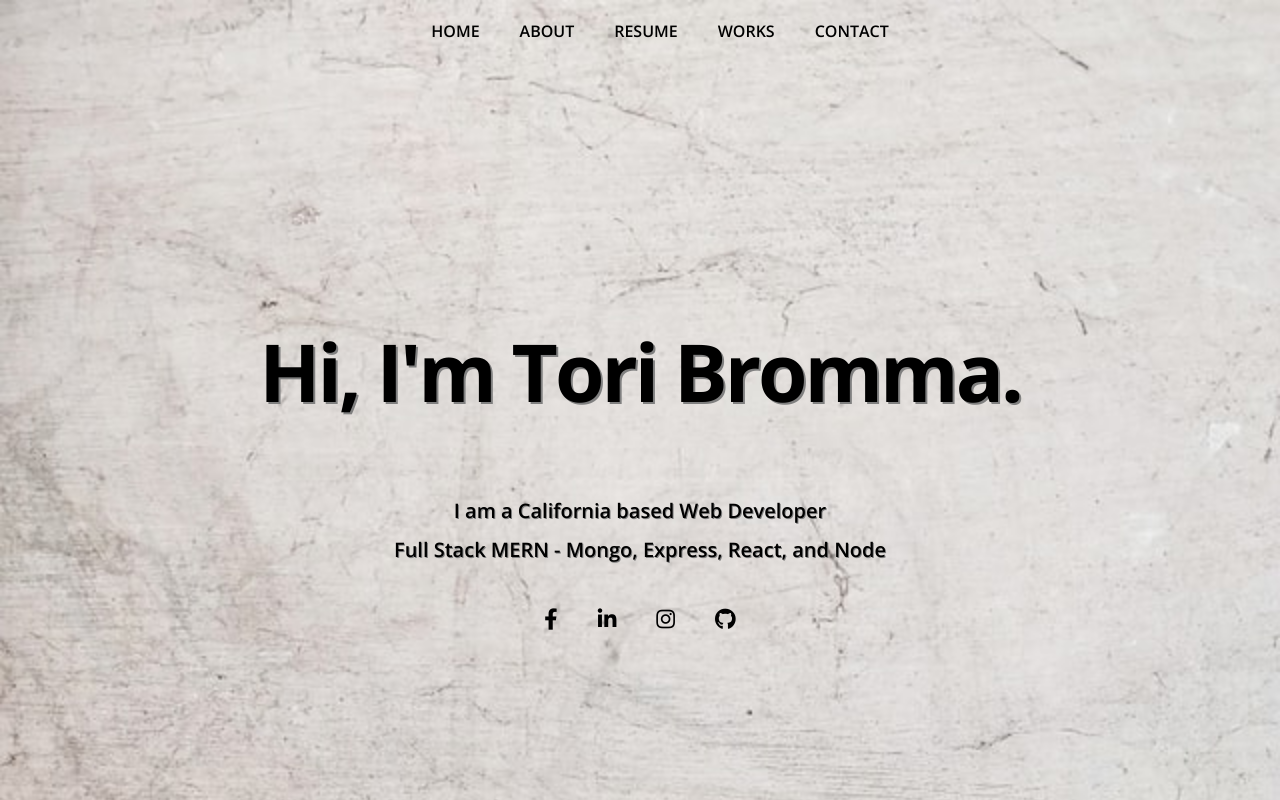
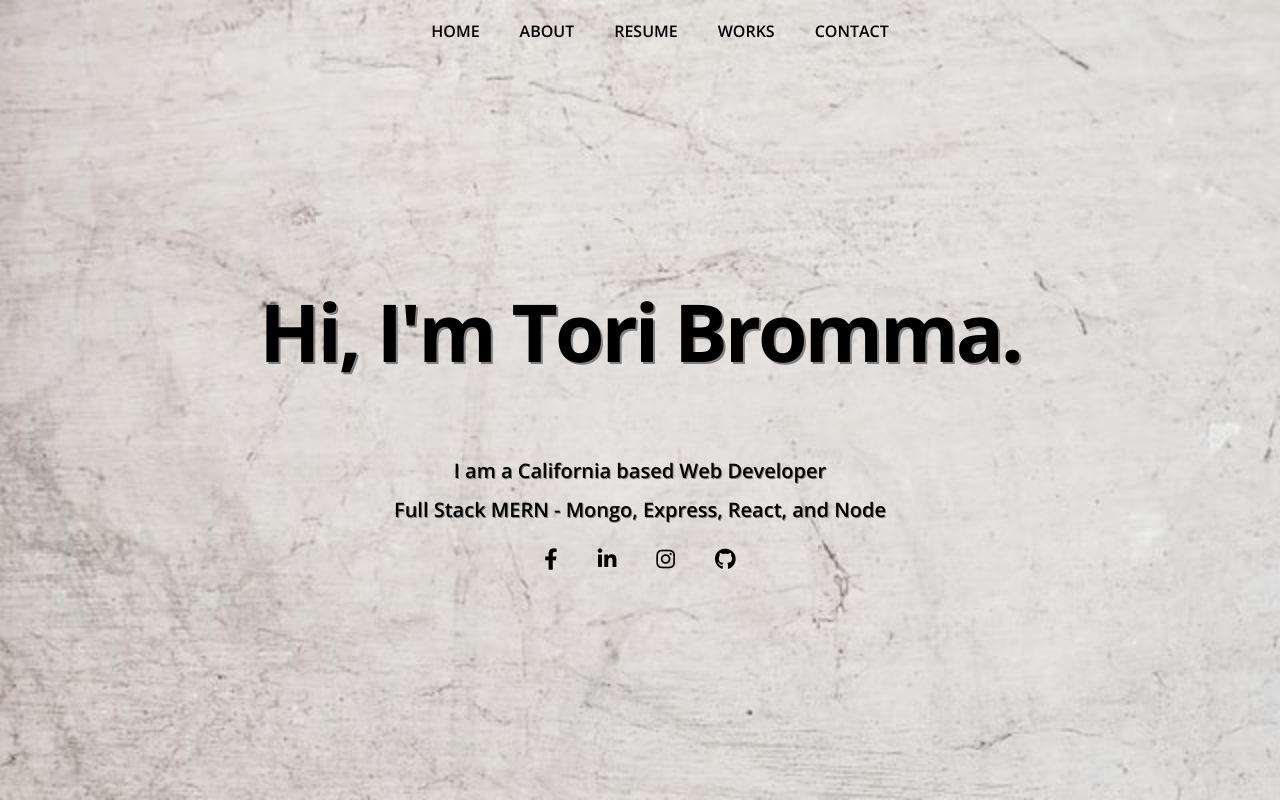
Before and after one commit to toribromma/toriPortfolio, a React (Create React App) app: page / in a window 1280 px wide. Shown: the top 800 px of the page. Built offline with nearby package versions, Linux system fonts and the light colour scheme.

Commit message:
changed vh and added padding instead of margin

```diff
--- a/src/components/Header/style.css
+++ b/src/components/Header/style.css
@@ -37,7 +37,7 @@ p {
 }
 
 .linkList {
-    margin-top: 40px;
+    padding: 20px
 }
 
 
--- a/src/index.css
+++ b/src/index.css
@@ -5,7 +5,7 @@ body {
   background-color: orange;
 }
 section {
-  height: 110vh;
+  height: 100vh;
 }
 body {
   font-family: "Open Sans",
```
